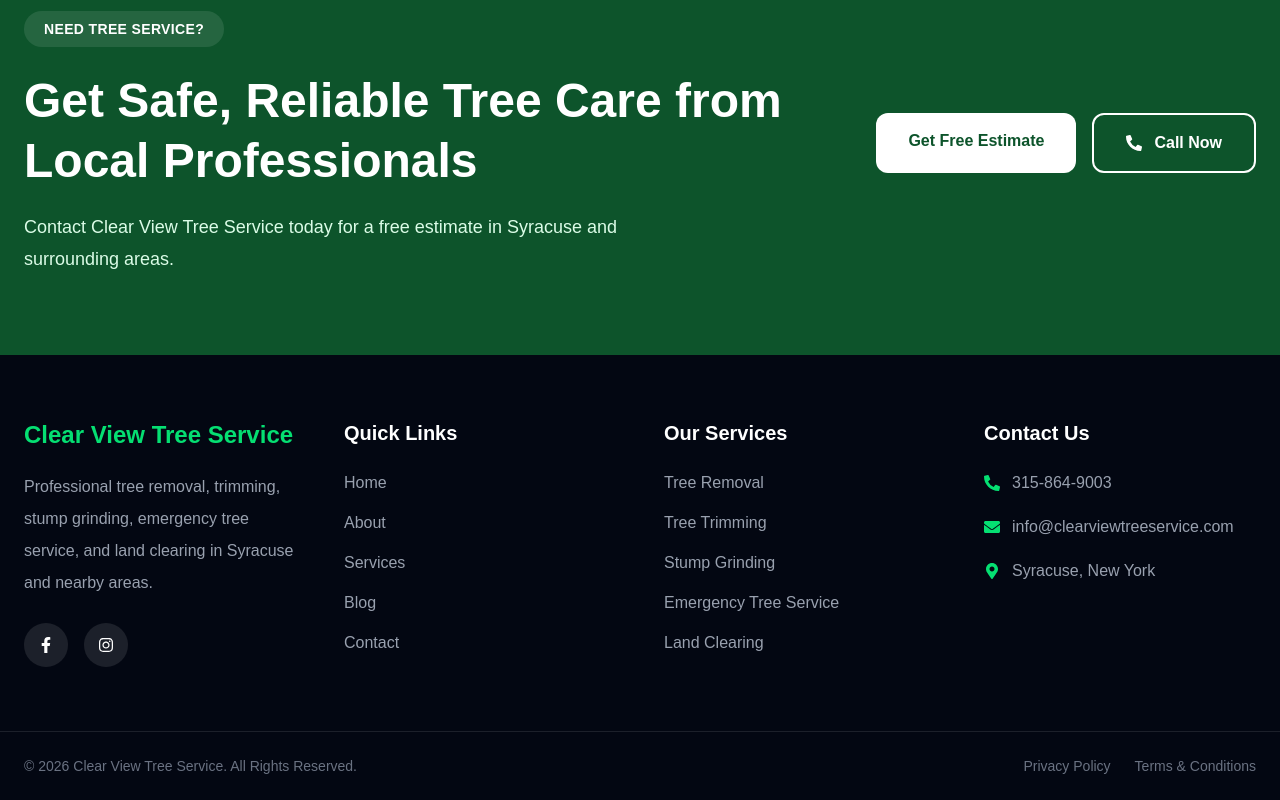
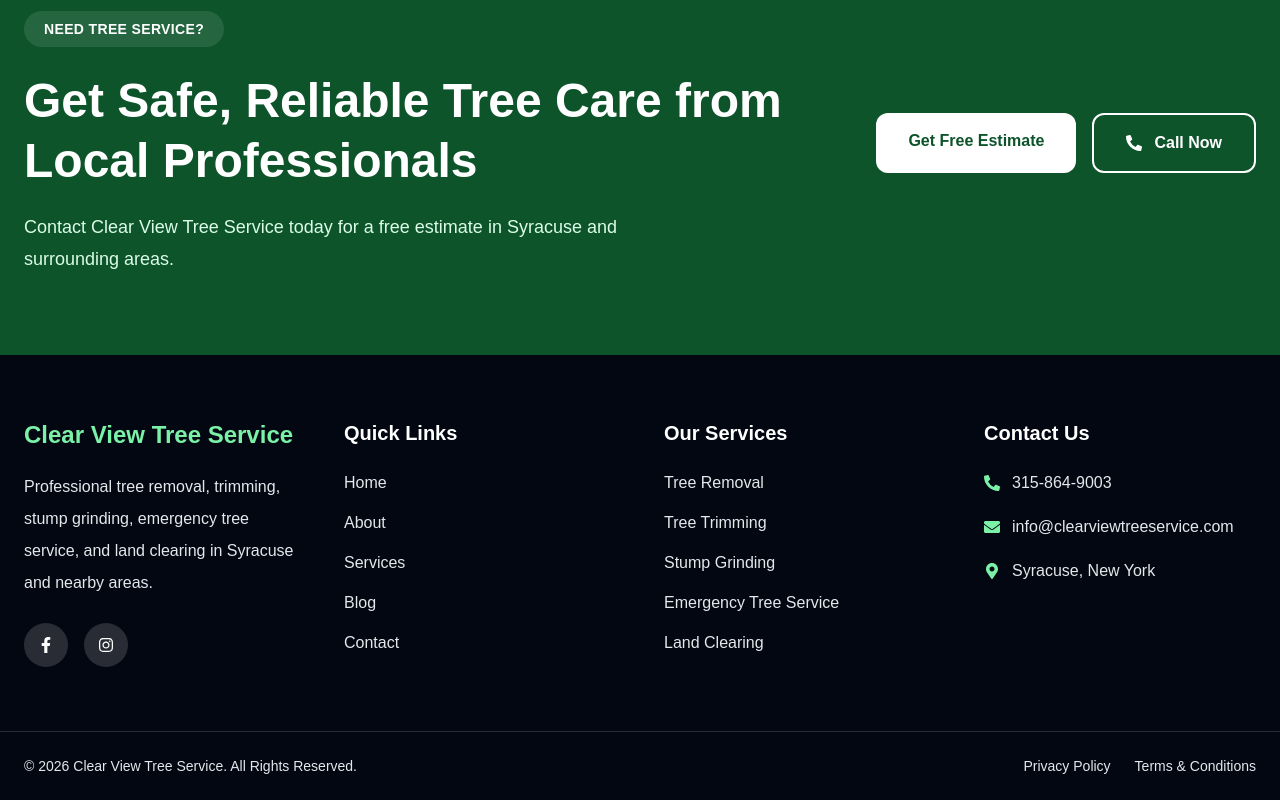
Before and after one commit to Nafrin14/clear-view-tree-service, a React (Vite) app: page / in a window 1280 px wide. Shown: the part 4947-5747 px from the top of the page. Built offline with nearby package versions, Linux system fonts and the light colour scheme.

Commit message:
update footer

```diff
--- a/src/components/Footer.jsx
+++ b/src/components/Footer.jsx
@@ -12,11 +12,11 @@
     <footer className="bg-gray-950 text-white">
       <div className="mx-auto grid max-w-7xl gap-12 px-6 py-16 md:grid-cols-2 lg:grid-cols-4">
         <div>
-          <Link to="/" className="text-2xl font-bold text-green-400">
+          <Link to="/" className="text-2xl font-bold text-green-300">
             Clear View Tree Service
           </Link>
 
-          <p className="mt-5 leading-8 text-gray-400">
+          <p className="mt-5 leading-8 text-gray-200">
             Professional tree removal, trimming, stump grinding, emergency
             tree service, and land clearing in Syracuse and nearby areas.
           </p>
@@ -25,47 +25,47 @@
             <a
               href="#"
               aria-label="Facebook"
-              className="flex h-11 w-11 items-center justify-center rounded-full bg-white/10 transition hover:bg-green-700"
+              className="flex h-11 w-11 items-center justify-center rounded-full bg-white/15 text-white transition hover:bg-green-700"
             >
-              <FaFacebookF />
+              <FaFacebookF aria-hidden="true" />
             </a>
 
             <a
               href="#"
               aria-label="Instagram"
-              className="flex h-11 w-11 items-center justify-center rounded-full bg-white/10 transition hover:bg-green-700"
+              className="flex h-11 w-11 items-center justify-center rounded-full bg-white/15 text-white transition hover:bg-green-700"
             >
-              <FaInstagram />
+              <FaInstagram aria-hidden="true" />
             </a>
           </div>
         </div>
 
         <div>
-          <h3 className="text-xl font-bold">Quick Links</h3>
+          <h3 className="text-xl font-bold text-white">Quick Links</h3>
 
-          <div className="mt-6 flex flex-col gap-4 text-gray-400">
-            <Link to="/" className="transition hover:text-green-400">
+          <div className="mt-6 flex flex-col gap-4 text-gray-200">
+            <Link to="/" className="transition hover:text-green-300">
               Home
             </Link>
-            <Link to="/about" className="transition hover:text-green-400">
+            <Link to="/about" className="transition hover:text-green-300">
               About
             </Link>
-            <Link to="/services" className="transition hover:text-green-400">
+            <Link to="/services" className="transition hover:text-green-300">
               Services
             </Link>
-            <Link to="/blog" className="transition hover:text-green-400">
+            <Link to="/blog" className="transition hover:text-green-300">
               Blog
             </Link>
-            <Link to="/contact" className="transition hover:text-green-400">
+            <Link to="/contact" className="transition hover:text-green-300">
               Contact
             </Link>
           </div>
         </div>
 
         <div>
-          <h3 className="text-xl font-bold">Our Services</h3>
+          <h3 className="text-xl font-bold text-white">Our Services</h3>
 
-          <div className="mt-6 flex flex-col gap-4 text-gray-400">
+          <div className="mt-6 flex flex-col gap-4 text-gray-200">
             <span>Tree Removal</span>
             <span>Tree Trimming</span>
             <span>Stump Grinding</span>
@@ -75,47 +75,62 @@
         </div>
 
         <div>
-          <h3 className="text-xl font-bold">Contact Us</h3>
+          <h3 className="text-xl font-bold text-white">Contact Us</h3>
 
-          <div className="mt-6 space-y-5 text-gray-400">
+          <div className="mt-6 space-y-5 text-gray-200">
             <a
-              href="tel:+13150000000"
-              className="flex items-start gap-3 transition hover:text-green-400"
+              href="tel:+13158649003"
+              className="flex items-start gap-3 transition hover:text-green-300"
             >
-              <FaPhoneAlt className="mt-1 text-green-400" />
+              <FaPhoneAlt
+                aria-hidden="true"
+                className="mt-1 shrink-0 text-green-300"
+              />
               <span>315-864-9003</span>
             </a>
 
             <a
               href="mailto:info@clearviewtreeservice.com"
-              className="flex items-start gap-3 transition hover:text-green-400"
+              className="flex items-start gap-3 transition hover:text-green-300"
             >
-              <FaEnvelope className="mt-1 text-green-400" />
+              <FaEnvelope
+                aria-hidden="true"
+                className="mt-1 shrink-0 text-green-300"
+              />
               <span>info@clearviewtreeservice.com</span>
             </a>
 
             <div className="flex items-start gap-3">
-              <FaMapMarkerAlt className="mt-1 text-green-400" />
+              <FaMapMarkerAlt
+                aria-hidden="true"
+                className="mt-1 shrink-0 text-green-300"
+              />
               <span>Syracuse, New York</span>
             </div>
           </div>
         </div>
       </div>
 
-      <div className="border-t border-white/10">
-        <div className="mx-auto flex max-w-7xl flex-col items-center justify-between gap-4 px-6 py-6 text-sm text-gray-500 md:flex-row">
+      <div className="border-t border-white/15">
+        <div className="mx-auto flex max-w-7xl flex-col items-center justify-between gap-4 px-6 py-6 text-sm text-gray-200 md:flex-row">
           <p>
             © {new Date().getFullYear()} Clear View Tree Service. All Rights
             Reserved.
           </p>
 
           <div className="flex gap-6">
-            <Link to="/privacy" className="transition hover:text-green-400">
+            <Link
+              to="/privacy"
+              className="text-gray-200 transition hover:text-green-300"
+            >
               Privacy Policy
             </Link>
 
-            <Link to="/terms" className="transition hover:text-green-400">
-              Terms & Conditions
+            <Link
+              to="/terms"
+              className="text-gray-200 transition hover:text-green-300"
+            >
+              Terms &amp; Conditions
             </Link>
           </div>
         </div>
```
